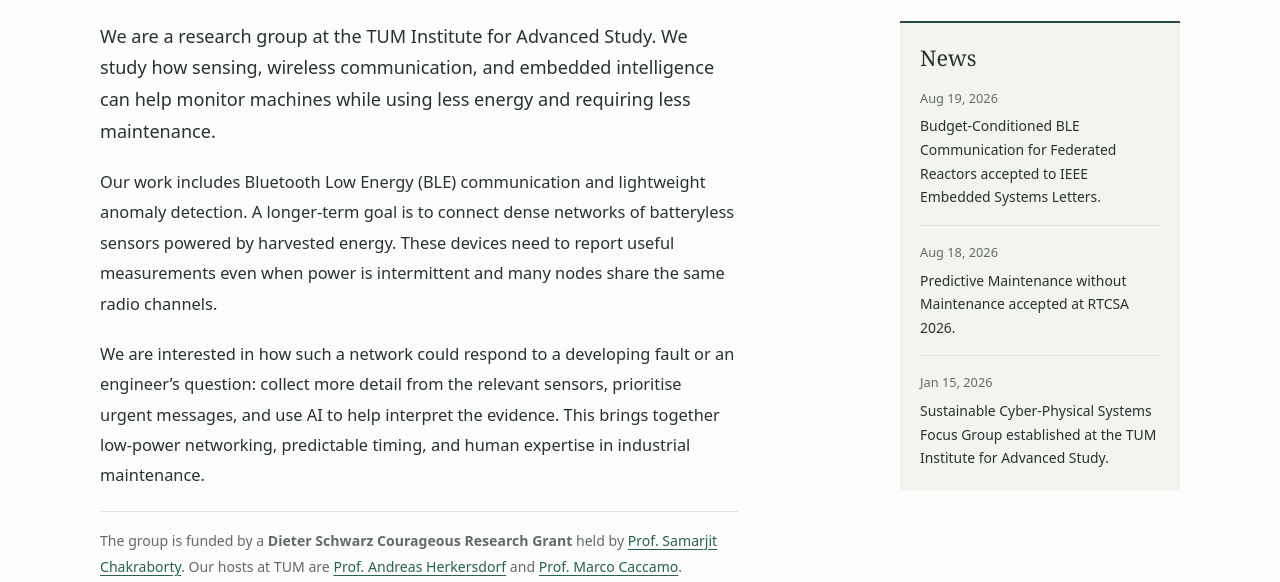
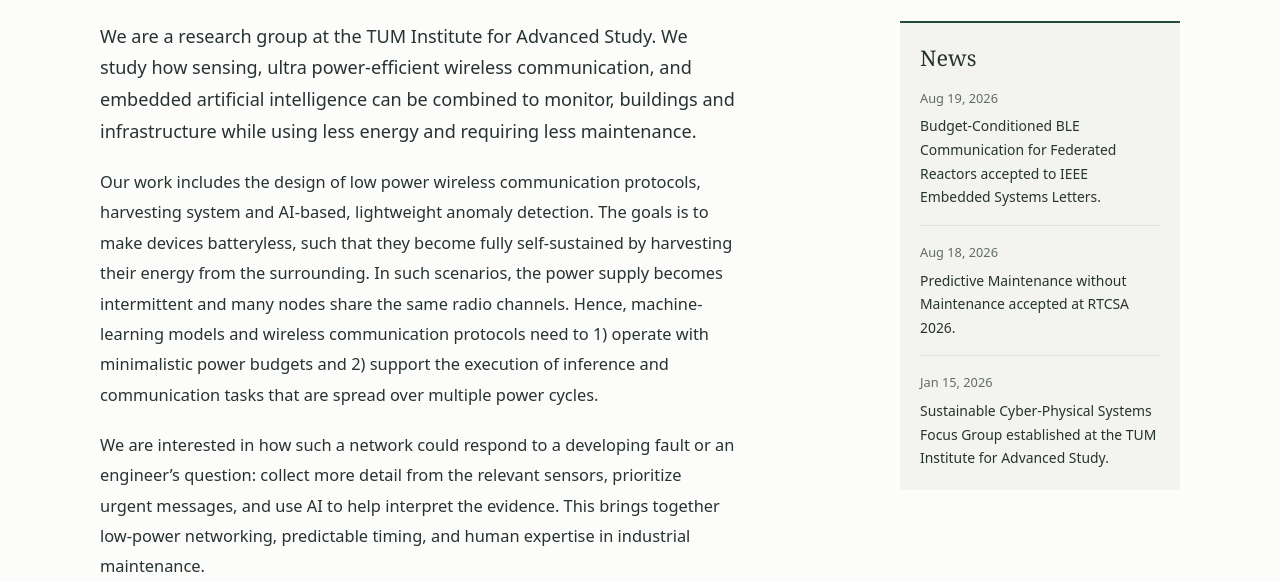
Before and after one commit to Sustainable-CPSs-Group/sustainable-cpss.github.io, an Astro site: page / in a window 1280 px wide. Shown: the part 218-800 px from the top of the page. Built offline with nearby package versions, Linux system fonts and the light colour scheme; Astro itself is replaced by a stand-in of ours.

Commit message:
Update about.md

```diff
--- a/src/content/pages/about.md
+++ b/src/content/pages/about.md
@@ -1,12 +1,12 @@
 ---
 title: Sustainable Cyber-Physical Systems
-description: Research on batteryless sensing, Bluetooth Low Energy, and adaptive wireless networks for industrial monitoring and maintenance.
+description: Research on batteryless sensing, ultra low-power wireless networking, and harvesting-aware communication for industrial monitoring and maintenance.
 ---
 
-We are a research group at the TUM Institute for Advanced Study. We study how sensing, wireless communication, and embedded intelligence can help monitor machines while using less energy and requiring less maintenance.
+We are a research group at the TUM Institute for Advanced Study. We study how sensing, ultra power-efficient wireless communication, and embedded artificial intelligence can be combined to monitor, buildings and infrastructure while using less energy and requiring less maintenance.
 
-Our work includes Bluetooth Low Energy (BLE) communication and lightweight anomaly detection. A longer-term goal is to connect dense networks of batteryless sensors powered by harvested energy. These devices need to report useful measurements even when power is intermittent and many nodes share the same radio channels.
+Our work includes the design of low power wireless communication protocols, harvesting system and AI-based, lightweight anomaly detection. The goals is to make devices batteryless, such that they become fully self-sustained by harvesting their energy from the surrounding. In such scenarios, the power supply becomes intermittent and many nodes share the same radio channels. Hence, machine-learning models and wireless communication protocols need to 1) operate with minimalistic power budgets and 2) support the execution of inference and communication tasks that are spread over multiple power cycles.
 
-We are interested in how such a network could respond to a developing fault or an engineer’s question: collect more detail from the relevant sensors, prioritise urgent messages, and use AI to help interpret the evidence. This brings together low-power networking, predictable timing, and human expertise in industrial maintenance.
+We are interested in how such a network could respond to a developing fault or an engineer’s question: collect more detail from the relevant sensors, prioritize urgent messages, and use AI to help interpret the evidence. This brings together low-power networking, predictable timing, and human expertise in industrial maintenance.
 
-The group is funded by a **Dieter Schwarz Courageous Research Grant** held by [Prof. Samarjit Chakraborty](https://cs.unc.edu/person/samarjit-chakraborty/). Our hosts at TUM are [Prof. Andreas Herkersdorf](https://www.ce.cit.tum.de/en/lis/persons/management/andreas-herkersdorf/) and [Prof. Marco Caccamo](https://rtsl.cps.mw.tum.de/personal_page/mcaccamo/).
+Our group is generously funded by a **Dieter Schwarz Courageous Research Grant** held by [Prof. Samarjit Chakraborty](https://cs.unc.edu/person/samarjit-chakraborty/). Our hosts at TUM are [Prof. Andreas Herkersdorf](https://www.ce.cit.tum.de/en/lis/persons/management/andreas-herkersdorf/) and [Prof. Marco Caccamo](https://rtsl.cps.mw.tum.de/personal_page/mcaccamo/).
```
